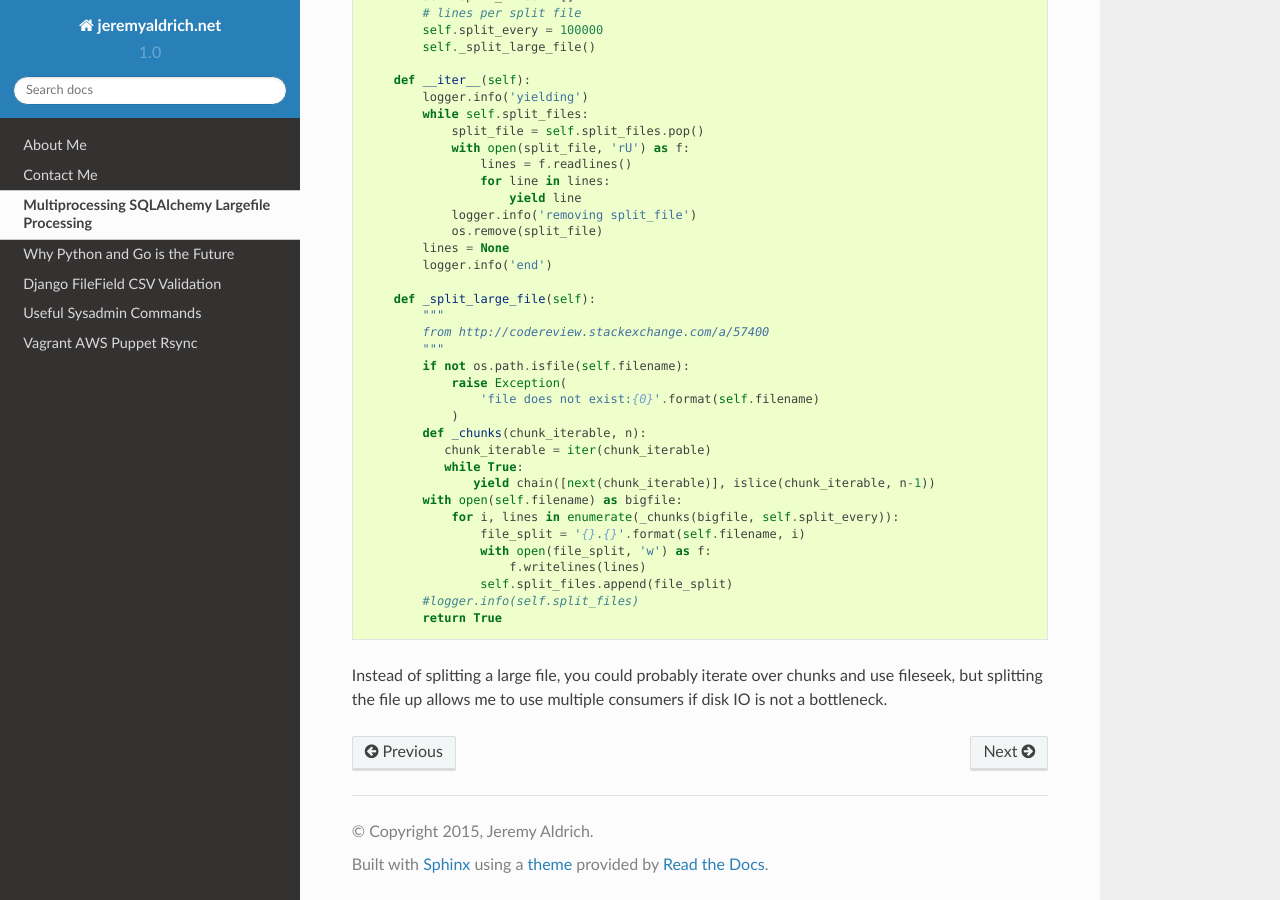
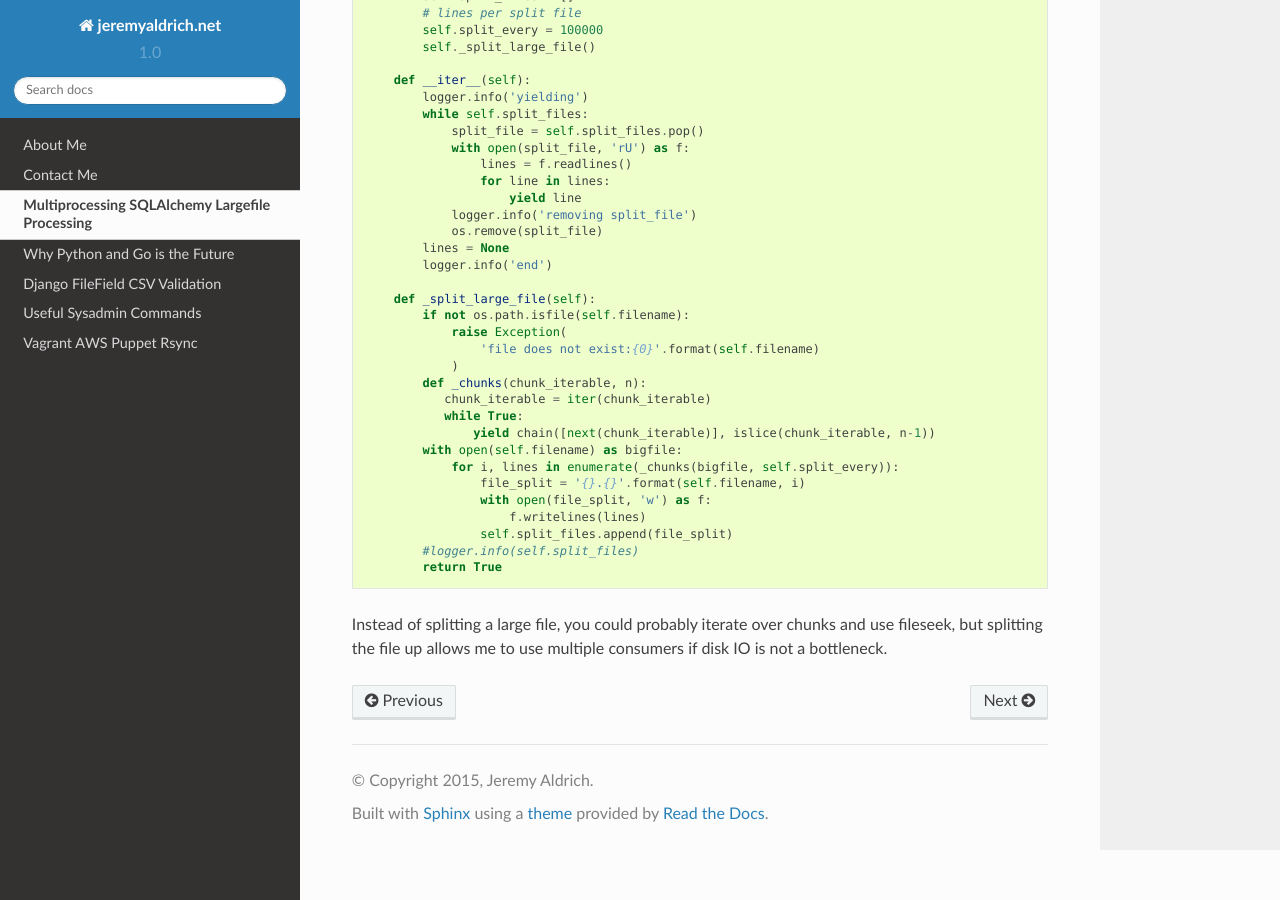
Before and after one commit to jeraldrich/blog, a Sphinx documentation site: the page built from docs/multiprocessing_sqlalchemy_largefile_processing.rst, in a window 1280 px wide and 900 px high, scrolled down 4402 px. Built offline with Sphinx 7.4.7 and the Read the Docs theme 2.0.0, drawn with Linux system fonts in a browser that asks for light colours.

Commit message:
Update multiprocessing_sqlalchemy_largefile_processing.rst

```diff
--- a/docs/multiprocessing_sqlalchemy_largefile_processing.rst
+++ b/docs/multiprocessing_sqlalchemy_largefile_processing.rst
@@ -227,9 +227,6 @@ For my producer, a large file is split up into chunks, and then each chunk yield
                 logger.info('end')
 
             def _split_large_file(self):
-                """
-                from http://codereview.stackexchange.com/a/57400
-                """
                 if not os.path.isfile(self.filename):
                     raise Exception(
                         'file does not exist:{0}'.format(self.filename)
```
